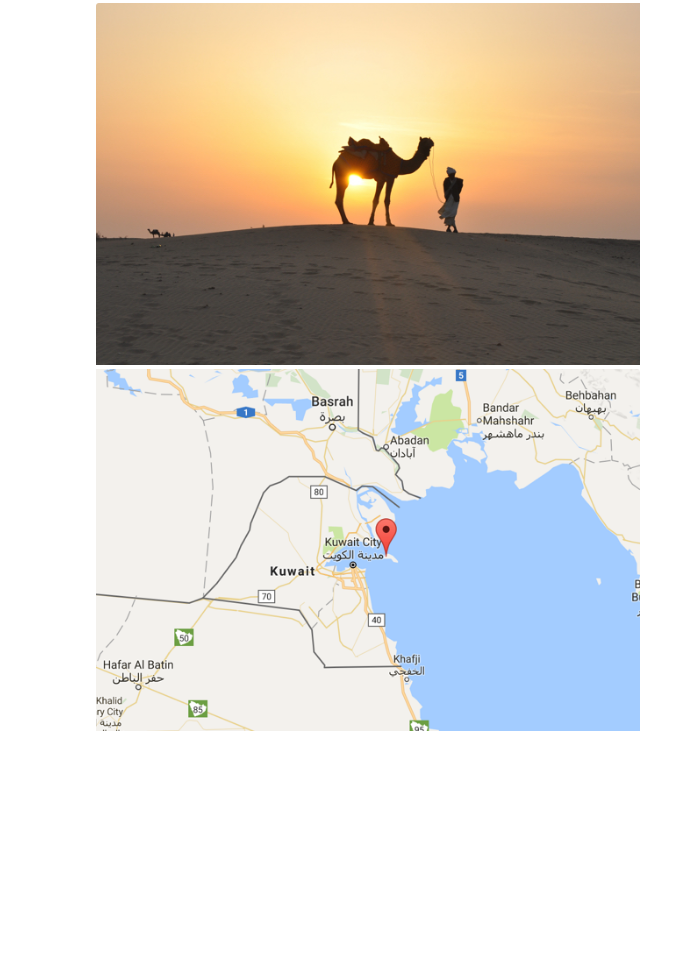
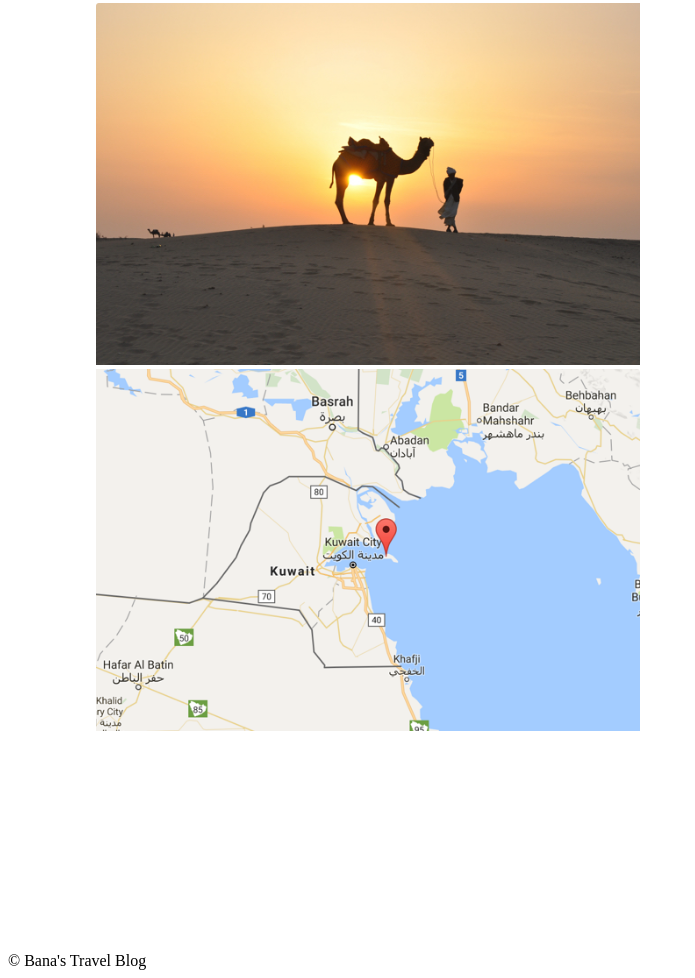
Before and after one commit to kendallawills/Codecademy_Banas_Travel_Blog, a plain HTML site: page index.html in a window 1280 px wide. Shown: the part 2218-3196 px from the top of the page, without its empty margins (0-695 px from the left). Drawn offline with Linux system fonts and the light colour scheme.

Commit message:
Add Footer

```diff
--- a/index.html
+++ b/index.html
@@ -61,6 +61,9 @@
         </div>
 
         <!-- FOOTER -->
+        <footer>
+            <span>&copy; Bana's Travel Blog</span>
+        </footer>
 
     </body>
 
```
